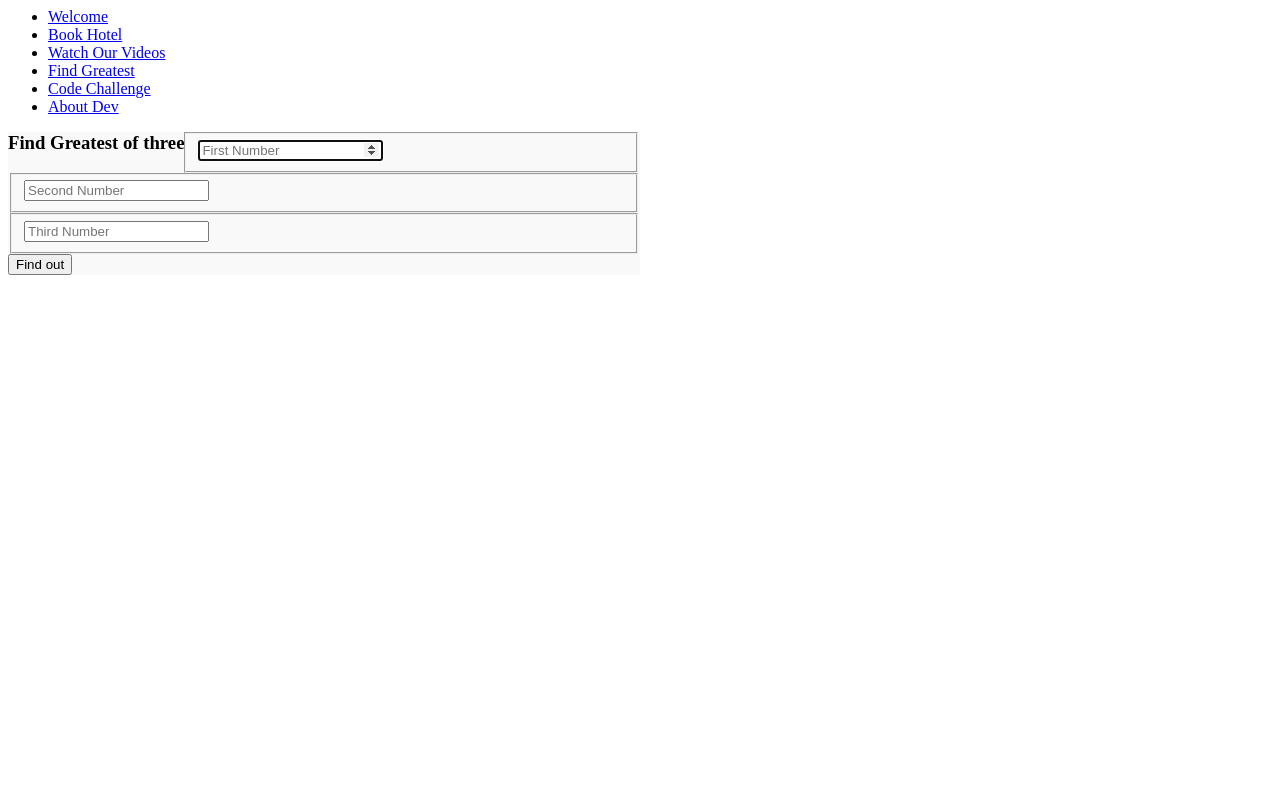
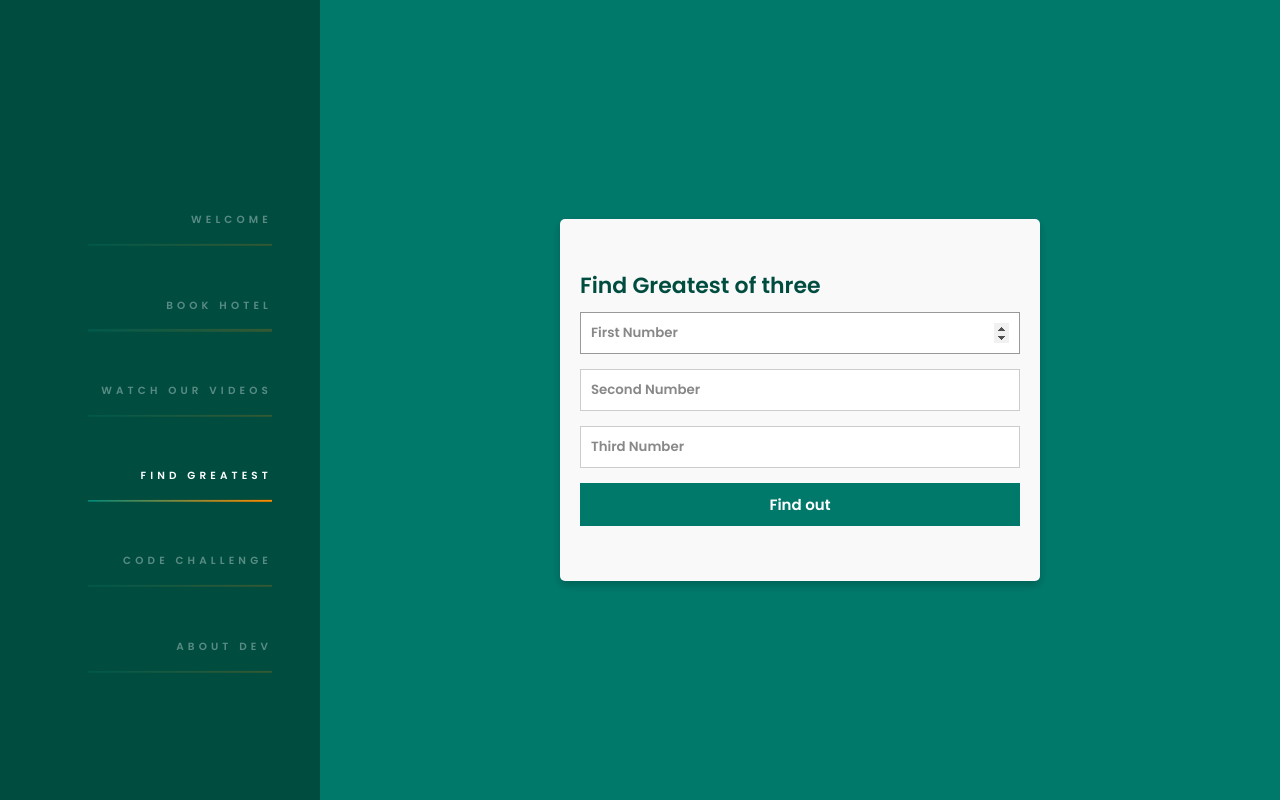
Before and after one commit to satyajiit/RestaurantPureHTML_JS_TEST, a plain HTML site: page greatest.html in a window 1280 px wide. Drawn offline with Linux system fonts and the light colour scheme; the site is published under a folder, as on GitHub Pages, so addresses that start at the root find nothing.

Commit message:
Update Fix meta

```diff
--- a/greatest.html
+++ b/greatest.html
@@ -1,8 +1,8 @@
 <html>
 
 <head>
-    <meta name=viewport content="width=device-width,initial-scale=1,user-scalable=no">
-    <link rel="stylesheet" href="/style.css">
+    <meta name="viewport" content="width=device-width, initial-scale=1">
+    <link rel="stylesheet" href="style.css">
     <title>Xenon Restaurants Inc 2020</title>
     <link rel="shortcut icon" type="image/x-icon" href="images/food.png">
 </head>
```
Also changed, not shown: book.html (+1 -1 lines), index.html (+1 -1 lines), ques.html (+1 -1 lines).
